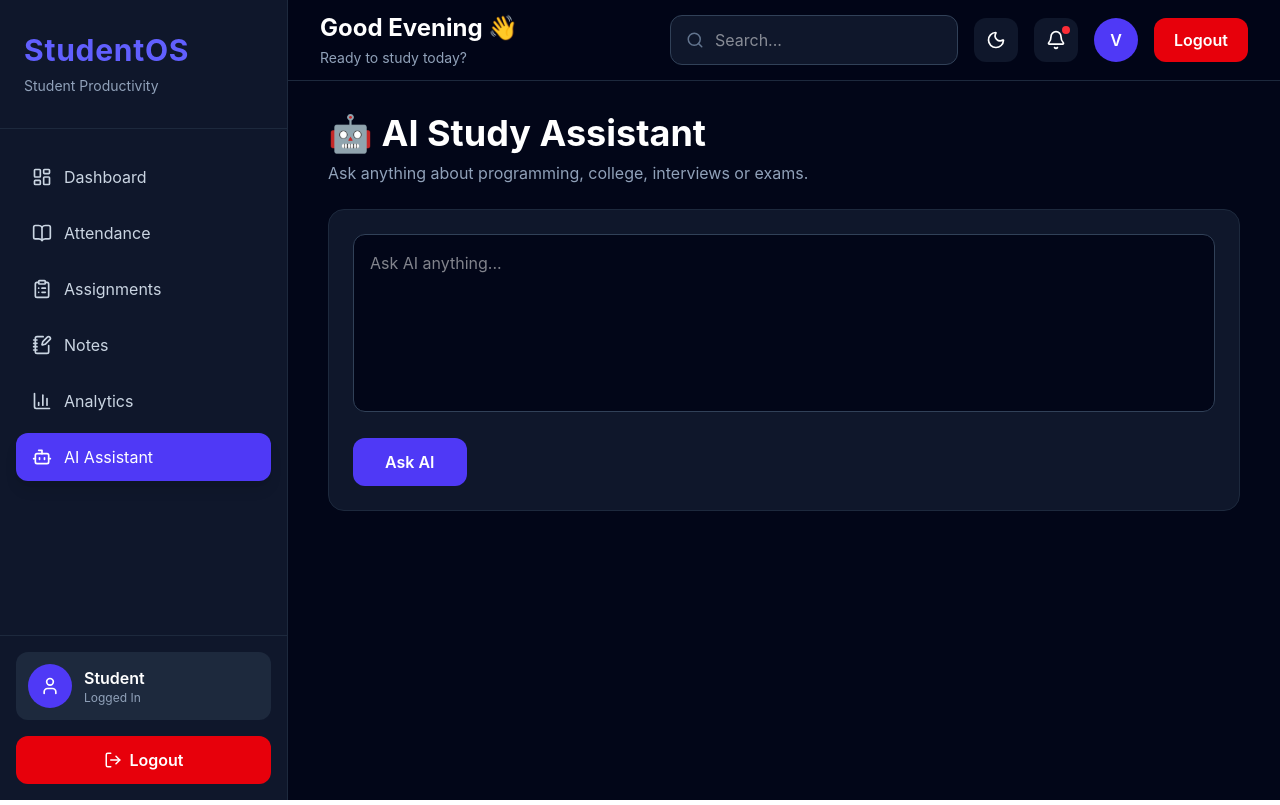
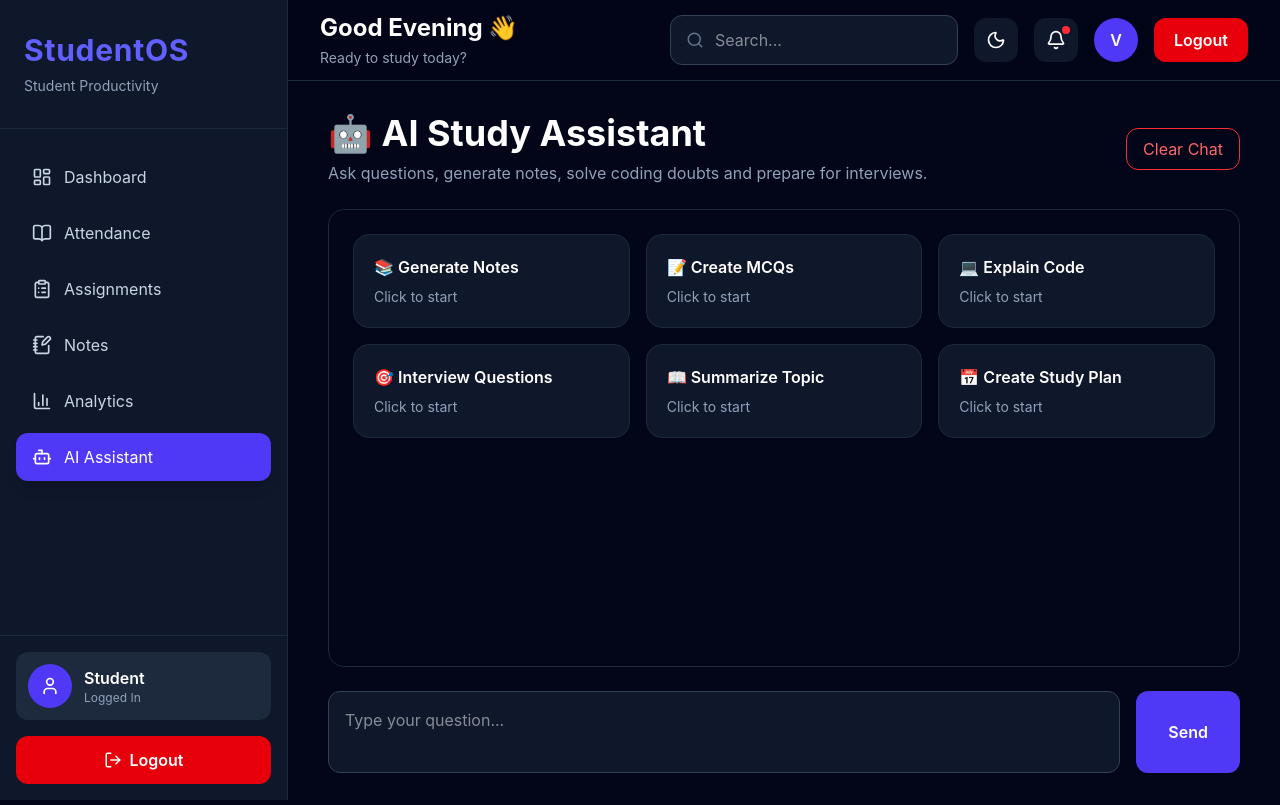
Before and after one commit to Vaidik1199/studentos, a React app in the folder frontend/: page /ai in a window 1280 px wide. Built offline with nearby package versions, Linux system fonts and the light colour scheme; sample sign-in values are in the browser's storage; the HTML template or start-up script is replaced by a standard one.

Commit message:
worked upon ai assistant and make him better

```diff
--- /dev/null
+++ b/frontend/src/components/ai/ChatMessage.jsx
@@ -0,0 +1,64 @@
+import ReactMarkdown from "react-markdown";
+import remarkGfm from "remark-gfm";
+
+import { Prism as SyntaxHighlighter } from "react-syntax-highlighter";
+import { oneDark } from "react-syntax-highlighter/dist/esm/styles/prism";
+
+function ChatMessage({ role, content }) {
+  return (
+    <div
+      className={`flex ${
+        role === "user" ? "justify-end" : "justify-start"
+      }`}
+    >
+      <div
+        className={`max-w-[80%] rounded-2xl px-5 py-4 shadow-lg ${
+          role === "user"
+            ? "bg-indigo-600 text-white"
+            : "border border-slate-800 bg-slate-900 text-slate-200"
+        }`}
+      >
+        <div className="mb-2 text-sm font-semibold">
+          {role === "user" ? "👤 You" : "🤖 StudentOS AI"}
+        </div>
+
+        <div className="prose prose-invert max-w-none">
+          <ReactMarkdown
+            remarkPlugins={[remarkGfm]}
+            components={{
+              code({
+                inline,
+                className,
+                children,
+                ...props
+              }) {
+                const match = /language-(\w+)/.exec(
+                  className || ""
+                );
+
+                return !inline && match ? (
+                  <SyntaxHighlighter
+                    style={oneDark}
+                    language={match[1]}
+                    PreTag="div"
+                    {...props}
+                  >
+                    {String(children).replace(/\n$/, "")}
+                  </SyntaxHighlighter>
+                ) : (
+                  <code className={className} {...props}>
+                    {children}
+                  </code>
+                );
+              },
+            }}
+          >
+            {content}
+          </ReactMarkdown>
+        </div>
+      </div>
+    </div>
+  );
+}
+
+export default ChatMessage;
--- /dev/null
+++ b/frontend/src/components/ai/QuickPrompts.jsx
@@ -0,0 +1,50 @@
+const prompts = [
+  {
+    title: "📚 Generate Notes",
+    prompt: "Generate complete revision notes on ",
+  },
+  {
+    title: "📝 Create MCQs",
+    prompt: "Generate 10 MCQs on ",
+  },
+  {
+    title: "💻 Explain Code",
+    prompt: "Explain this code:\n",
+  },
+  {
+    title: "🎯 Interview Questions",
+    prompt: "Generate interview questions for ",
+  },
+  {
+    title: "📖 Summarize Topic",
+    prompt: "Summarize ",
+  },
+  {
+    title: "📅 Create Study Plan",
+    prompt: "Create a 7-day study plan for ",
+  },
+];
+
+function QuickPrompts({ onSelect }) {
+  return (
+    <div className="grid gap-4 md:grid-cols-2 lg:grid-cols-3">
+      {prompts.map((item) => (
+        <button
+          key={item.title}
+          onClick={() => onSelect(item.prompt)}
+          className="rounded-2xl border border-slate-800 bg-slate-900 p-5 text-left transition hover:border-indigo-500 hover:bg-slate-800"
+        >
+          <h3 className="font-semibold text-white">
+            {item.title}
+          </h3>
+
+          <p className="mt-2 text-sm text-slate-400">
+            Click to start
+          </p>
+        </button>
+      ))}
+    </div>
+  );
+}
+
+export default QuickPrompts;
--- a/frontend/src/pages/AI/AI.jsx
+++ b/frontend/src/pages/AI/AI.jsx
@@ -1,16 +1,34 @@
-import { useState } from "react";
+import { useRef, useState, useEffect } from "react";
 import toast from "react-hot-toast";
 
 import DashboardLayout from "../../components/layout/DashboardLayout";
+import ChatMessage from "../../components/ai/ChatMessage";
 import { askAI } from "../../services/aiService";
-
-import ReactMarkdown from "react-markdown";
-import remarkGfm from "remark-gfm";
+import QuickPrompts from "../../components/ai/QuickPrompts";
 
 function AI() {
+  const [messages, setMessages] = useState(() => {
+    const saved = localStorage.getItem("studentos-ai-chat");
+    return saved ? JSON.parse(saved) : [];
+  });
   const [prompt, setPrompt] = useState("");
-  const [response, setResponse] = useState("");
   const [loading, setLoading] = useState(false);
+
+  const messagesEndRef = useRef(null);
+
+  useEffect(() => {
+    messagesEndRef.current?.scrollIntoView({
+      behavior: "smooth",
+    });
+  }, [messages]);
+
+  useEffect(() => {
+    localStorage.setItem(
+        "studentos-ai-chat",
+        JSON.stringify(messages)
+        );
+    }, [messages]);
+
 
   const handleAskAI = async () => {
     if (!prompt.trim()) {
@@ -18,12 +36,38 @@ function AI() {
       return;
     }
 
-    try {
+    const userMessage = {
+      role: "user",
+      content: prompt,
+    };
+
+    setMessages((prev) => [...prev, userMessage]);
+
+    const currentPrompt = prompt;
+    setPrompt("");
     setLoading(true);
 
-      const result = await askAI(prompt);
+    try {
+      const history = messages.map((message) => ({
+        role: message.role === "user" ? "user" : "model",
+        parts: [
+        {
+            text: message.content,
+        },
+    ],
+    }));
 
-      setResponse(result.data);
+    const result = await askAI(
+        currentPrompt,
+        history
+    );
+
+      const aiMessage = {
+        role: "assistant",
+        content: result.data,
+      };
+
+      setMessages((prev) => [...prev, aiMessage]);
     } catch (error) {
       console.error(error);
       toast.error("Failed to get AI response.");
@@ -34,7 +78,9 @@ function AI() {
 
   return (
     <DashboardLayout>
-      <div className="mx-auto max-w-5xl space-y-6">
+      <div className="mx-auto flex min-h-[calc(100vh-140px)] max-w-5xl flex-col">
+
+        <div className="mb-6 flex items-center justify-between">
 
           <div>
             <h1 className="text-4xl font-bold text-white">
@@ -42,45 +88,73 @@ function AI() {
             </h1>
 
             <p className="mt-2 text-slate-400">
-            Ask anything about programming, college, interviews or exams.
+              Ask questions, generate notes, solve coding doubts and prepare for interviews.
             </p>
           </div>
 
-        <div className="rounded-2xl border border-slate-800 bg-slate-900 p-6">
+          <button
+            onClick={() => {
+              setMessages([]);
+              localStorage.removeItem("studentos-ai-chat");
+            }}
+            className="rounded-xl border border-red-500 px-4 py-2 text-red-400 hover:bg-red-500 hover:text-white"
+          >
+            Clear Chat
+          </button>
+
+        </div>
+
+        <div className="flex-1 space-y-5 rounded-2xl border border-slate-800 bg-slate-950 p-6">
+
+          {messages.length === 0 && (
+            <QuickPrompts
+                onSelect={(text) => setPrompt(text)}
+            />
+          )}
+
+          {messages.map((message, index) => (
+            <ChatMessage
+              key={index}
+              role={message.role}
+              content={message.content}
+            />
+          ))}
+
+          {loading && (
+            <div className="rounded-xl border border-slate-800 bg-slate-900 p-4 text-slate-300">
+              🤖 Thinking...
+            </div>
+          )}
+
+          <div ref={messagesEndRef} />
+
+        </div>
+
+        <div className="mt-6 flex gap-4">
 
           <textarea
-            rows={6}
+            rows={2}
             value={prompt}
             onChange={(e) => setPrompt(e.target.value)}
-            placeholder="Ask AI anything..."
-            className="w-full resize-none rounded-xl border border-slate-700 bg-slate-950 p-4 text-white outline-none focus:border-indigo-500"
+            placeholder="Type your question..."
+            className="flex-1 resize-none rounded-xl border border-slate-700 bg-slate-900 p-4 text-white outline-none focus:border-indigo-500"
+            onKeyDown={(e) => {
+              if (e.key === "Enter" && !e.shiftKey) {
+                e.preventDefault();
+                handleAskAI();
+              }
+            }}
           />
 
           <button
             onClick={handleAskAI}
             disabled={loading}
-            className="mt-5 rounded-xl bg-indigo-600 px-8 py-3 font-semibold text-white transition hover:bg-indigo-700 disabled:cursor-not-allowed disabled:opacity-50"
+            className="rounded-xl bg-indigo-600 px-8 font-semibold text-white transition hover:bg-indigo-700 disabled:opacity-50"
           >
-            {loading ? "Thinking..." : "Ask AI"}
+            Send
           </button>
 
         </div>
-
-        {response && (
-          <div className="rounded-2xl border border-slate-800 bg-slate-900 p-6">
-
-            <h2 className="mb-4 text-2xl font-bold text-indigo-400">
-              AI Response
-            </h2>
-
-            <div className="prose prose-invert max-w-none">
-                <ReactMarkdown remarkPlugins={[remarkGfm]}>
-                    {response}
-                </ReactMarkdown>
-            </div>
-
-          </div>
-        )}
 
       </div>
     </DashboardLayout>
--- a/frontend/src/services/aiService.js
+++ b/frontend/src/services/aiService.js
@@ -6,10 +6,13 @@ const getAuthConfig = () => ({
   },
 });
 
-export const askAI = async (prompt) => {
+export const askAI = async (prompt, history) => {
   const response = await api.post(
     "/ai",
-    { prompt },
+    {
+      prompt,
+    history
+    },
     getAuthConfig()
   );
 
```
Also changed, not shown: 1 other file (tests, documents, lock files or other folders). Lines whose indentation alone changed are shown as unchanged.
